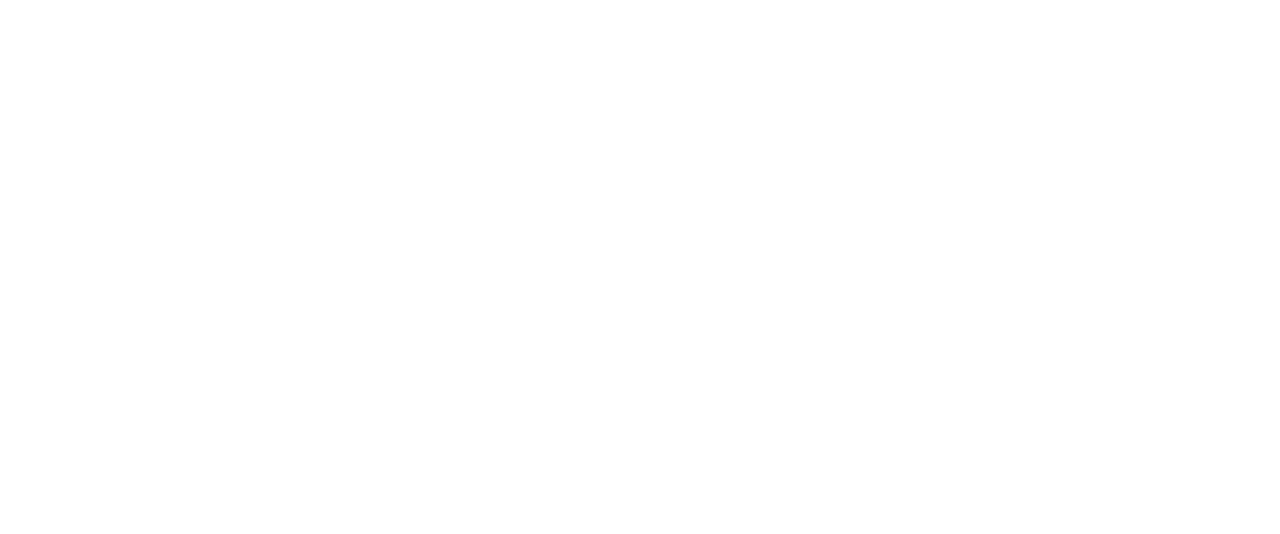
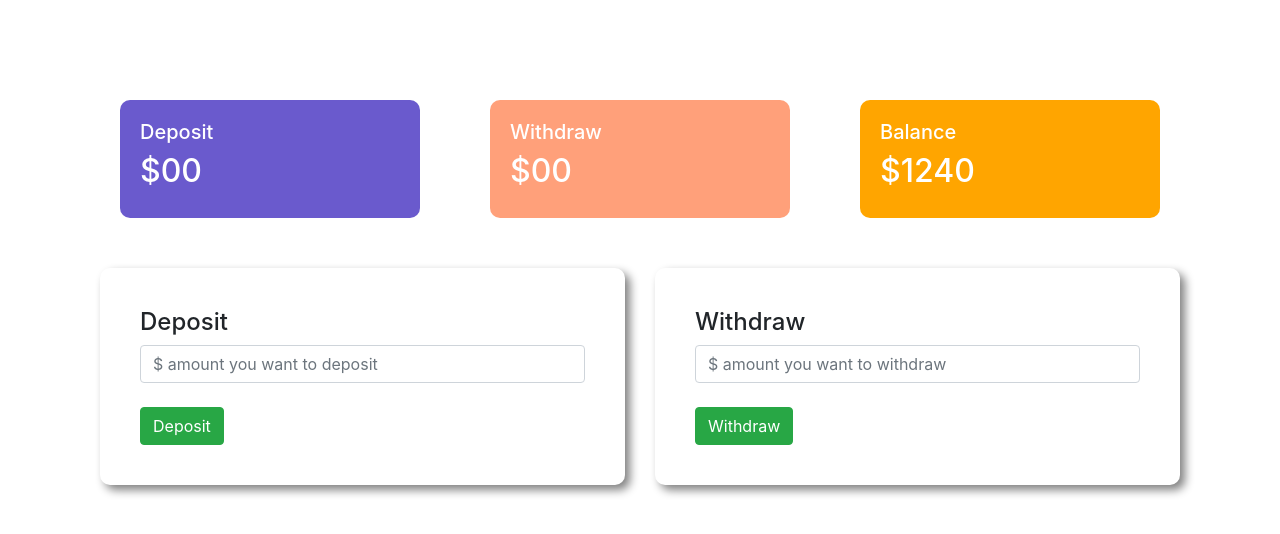
Before and after one commit to MdJubaerAhmed/Bank-Account, a plain HTML site: page index.html in a window 1280 px wide. Both pictures are taken after a click on the button "Enter". Drawn offline with nearby package versions, Linux system fonts and the light colour scheme.

Commit message:
This is my last update

```diff
--- a/index.html
+++ b/index.html
@@ -23,11 +23,58 @@
     </div>
 
    </div>
+   <div id="transaction-area">
+       <div class="row">
+           <div class="col-md-4">
+               <div class="deposit status">
+                <h5>Deposit</h5>
+                <h2>$00</h2>
+               </div>
+           </div>
+           <div class="col-md-4">
+               <div class="withdraw status">
+                <h5>Withdraw</h5>
+                <h2>$00</h2>
+               </div>
+           </div>
+           <div class="col-md-4">
+               <div class="balance status">
+                <h5>Balance</h5>
+                <h2>$1240</h2>
+               </div>
+           </div>
+       </div>
+       <div class="row">
+           <div class="col-md-6">
+               <div class="submit-area">
+                <h4>Deposit</h4>
+                <input type="text" class="form-control" placeholder="$ amount you want to deposit">
+                <br>
+                <button class="btn btn-success">Deposit</button>
+
+               </div>
+
+           </div>
+           <div class="col-md-6">
+               <div class="submit-area">
+                <h4>Withdraw</h4>
+                <input type="text class="class="form-control" placeholder="$ amount you want to withdraw">
+                <br>
+                <button class="btn btn-success">Withdraw</button>
+
+               </div>
+
+           </div>
+       </div>
+   </div>
    <script>
        const loginBtn = document.getElementById("login");
        loginBtn.addEventListener("click", function(){
            const loginArea = document.getElementById("login-area");
            loginArea.style.display = "none";
+           const transactionArea = document.getElementById("transaction-area");
+           transactionArea.style.display = "block"
+
 
        })
 
--- a/style.css
+++ b/style.css
@@ -7,3 +7,22 @@ body{
     border-radius: 10px;
     box-shadow: 5px 5px 10px gray;
 }
+#transaction-area{
+    display: none;
+}
+.status{
+    margin: 0 20px;
+    color: white;
+    padding: 20px;
+    border-radius: 10px;
+
+}
+.deposit{
+    background-color: slateblue;
+}
+.withdraw{
+    background-color: lightsalmon;
+}
+.balance{
+    background-color: orange;
+}
```
